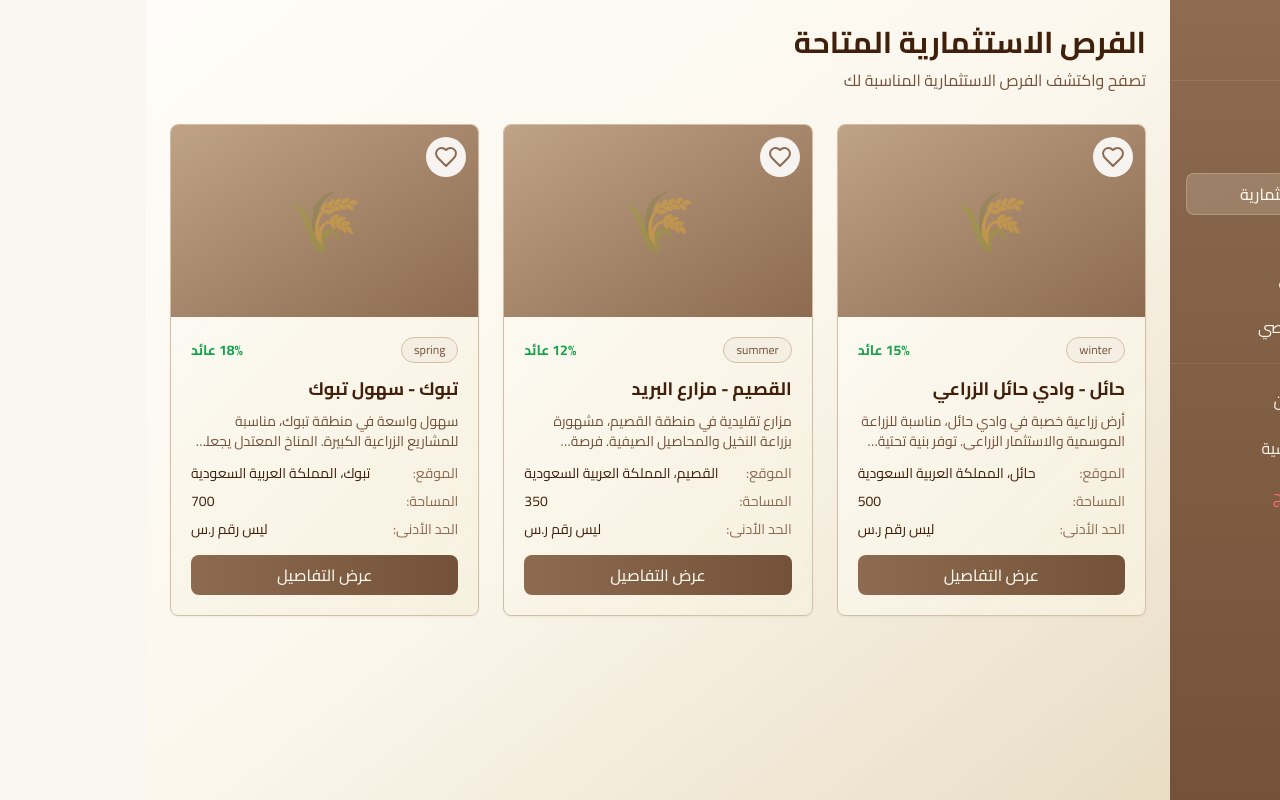
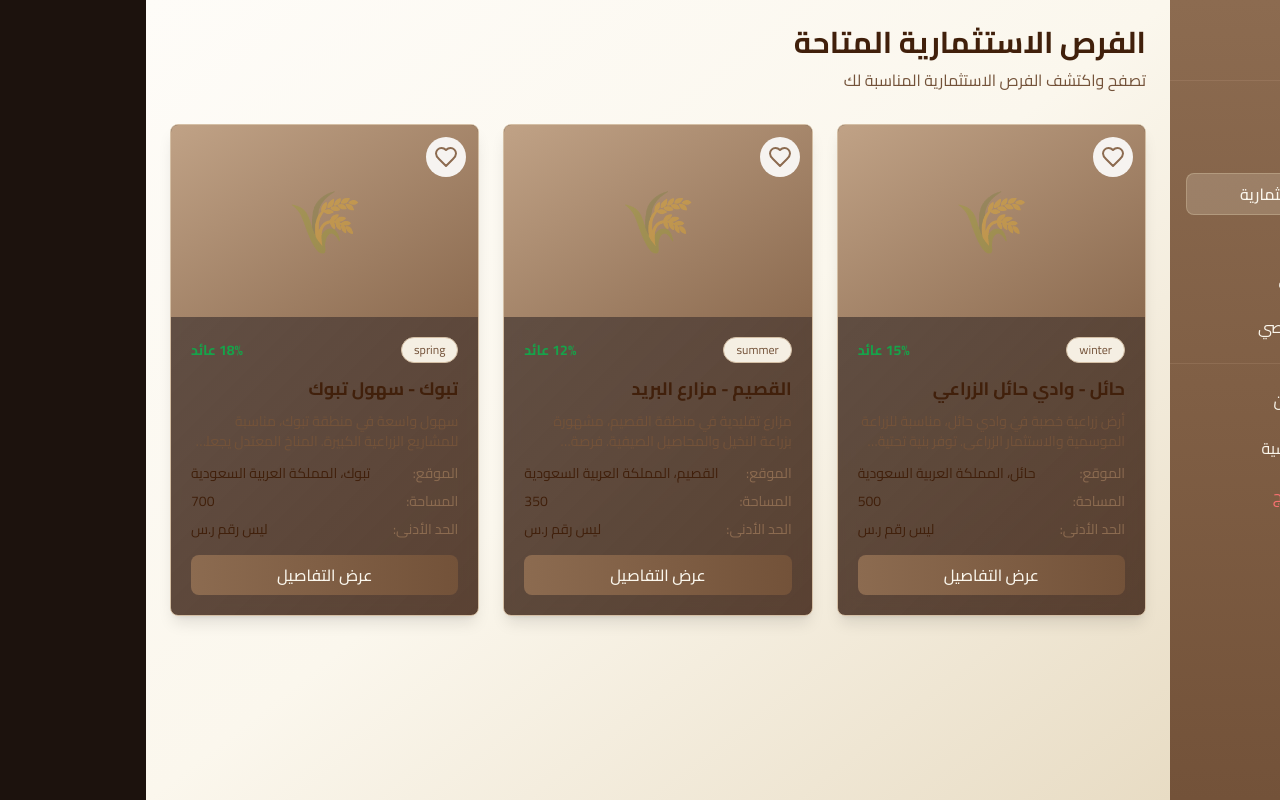
Before and after one commit to Abdulrahman-A9/LandX, a React (Vite) app: page /investor/opportunities in a window 1280 px wide. Built offline with nearby package versions, Linux system fonts and the light colour scheme.

Commit message:
تحديث نظام التصميم - Dark Mode فقط مع ألوان أرضية

```diff
--- a/src/components/shared/NewsCard.jsx
+++ b/src/components/shared/NewsCard.jsx
@@ -1,6 +1,7 @@
 import React from 'react';
 import Card from '../ui/Card';
 import { NewspaperIcon, MegaphoneIcon, CalendarIcon } from '../ui/Icons';
+import Badge from '../ui/Badge';
 
 const NewsCard = ({ news, type = 'news' }) => {
   const { title, content, municipality, date, image, priority } = news;
@@ -13,10 +14,10 @@ const NewsCard = ({ news, type = 'news' }) => {
     });
   };
 
-  const priorityStyles = {
-    high: 'bg-red-500/10 text-red-700 border-red-500/30',
-    medium: 'bg-amber-500/10 text-amber-700 border-amber-500/30',
-    low: 'bg-green-500/10 text-green-700 border-green-500/30',
+  const priorityVariant = {
+    high: 'danger',
+    medium: 'warning',
+    low: 'success',
   };
 
   const priorityLabels = {
@@ -26,8 +27,8 @@ const NewsCard = ({ news, type = 'news' }) => {
   };
 
   return (
-    <Card className="overflow-hidden bg-card-gradient border border-brown-300 hover:border-brown-400 transition-all duration-300 hover:shadow-lg h-full flex flex-col">
-      <div className="aspect-video bg-pearl-200 dark:bg-stone-800 relative overflow-hidden">
+    <Card className="overflow-hidden h-full flex flex-col">
+      <div className="aspect-video bg-app-surface-soft relative overflow-hidden">
         {image ? (
           <img
             src={image}
@@ -35,35 +36,37 @@ const NewsCard = ({ news, type = 'news' }) => {
             className="w-full h-full object-cover hover:scale-105 transition-transform duration-500"
           />
         ) : (
-          <div className="w-full h-full flex items-center justify-center bg-gradient-to-br from-pearl-200 to-pearl-300 dark:from-stone-800 dark:to-stone-700">
+          <div className="w-full h-full flex items-center justify-center bg-gradient-to-br from-app-surface-soft to-app-surface">
             {type === 'announcements' ? (
-              <MegaphoneIcon className="w-16 h-16 text-brown-400 dark:text-stone-500" />
+              <MegaphoneIcon className="w-16 h-16 text-muted" />
             ) : (
-              <NewspaperIcon className="w-16 h-16 text-brown-400 dark:text-stone-500" />
+              <NewspaperIcon className="w-16 h-16 text-muted" />
             )}
           </div>
         )}
         {type === 'announcements' && priority && (
-          <span className={`absolute top-3 right-3 text-xs font-bold px-2 py-1 rounded border ${priorityStyles[priority] || priorityStyles.low}`}>
-            {priorityLabels[priority] || 'عادي'}
-          </span>
+          <div className="absolute top-3 right-3">
+            <Badge variant={priorityVariant[priority] || 'success'}>
+              {priorityLabels[priority] || 'عادي'}
+            </Badge>
+          </div>
         )}
       </div>
 
       <div className="p-5 flex flex-col flex-1">
-        <div className="flex items-center gap-2 mb-3 text-xs text-brown-600 dark:text-stone-400">
-          <span className="font-medium bg-brown-200/40 dark:bg-stone-700/50 px-2 py-0.5 rounded">{municipality}</span>
+        <div className="flex items-center gap-2 mb-3 text-xs text-app-text-muted">
+          <span className="font-medium bg-app-surface-soft px-2 py-0.5 rounded border border-app-border">{municipality}</span>
           <span className="flex items-center gap-1">
             <CalendarIcon className="w-3 h-3" />
             {formatDate(date)}
           </span>
         </div>
 
-        <h3 className="text-base font-bold text-brown-900 dark:text-stone-100 mb-2 leading-relaxed">
+        <h3 className="text-base font-bold text-app-text mb-2 leading-relaxed">
           {title}
         </h3>
 
-        <p className="text-sm text-brown-700 dark:text-stone-400 leading-relaxed flex-1">
+        <p className="text-sm text-app-text-muted leading-relaxed flex-1">
           {content}
         </p>
       </div>
--- a/src/components/ui/Badge.jsx
+++ b/src/components/ui/Badge.jsx
@@ -2,11 +2,11 @@ import React from 'react';
 
 const Badge = ({ children, variant = 'default', className = '' }) => {
   const variants = {
-    default: 'bg-dark-800 text-dark-300 border border-dark-700',
-    primary: 'bg-gradient-to-r from-primary-500/20 to-secondary-500/20 text-primary-400 dark:text-stone-200 border border-primary-500/30',
-    success: 'bg-gradient-to-r from-green-500/20 to-emerald-500/20 text-green-400 border border-green-500/30',
-    warning: 'bg-gradient-to-r from-yellow-500/20 to-orange-500/20 text-yellow-400 border border-yellow-500/30',
-    danger: 'bg-gradient-to-r from-red-500/20 to-rose-500/20 text-red-400 border border-red-500/30',
+    default: 'bg-app-surface-soft text-app-text-muted border border-app-border',
+    primary: 'bg-brand/10 text-brand border border-brand/30',
+    success: 'bg-success/10 text-success border border-success/30',
+    warning: 'bg-warning/10 text-warning border border-warning/30',
+    danger: 'bg-danger/10 text-danger border border-danger/30',
   };
 
   return (
--- a/src/components/ui/Card.jsx
+++ b/src/components/ui/Card.jsx
@@ -3,7 +3,7 @@ import React from 'react';
 const Card = ({ children, className = '', hover = false, ...props }) => {
   return (
     <div
-      className={`bg-card-gradient dark:bg-gradient-to-br dark:from-stone-900 dark:to-stone-800 backdrop-blur rounded-lg shadow-sm dark:shadow-black/30 border border-brown-300 dark:border-stone-700 transition-all duration-300 ${hover ? 'hover:shadow-lg hover:scale-105 hover:border-brown-400 dark:hover:border-stone-500' : 'hover:shadow-md hover:border-brown-400 dark:hover:border-stone-500'} ${className}`}
+      className={`bg-card-gradient backdrop-blur rounded-lg shadow-lg border border-app-border transition-all duration-300 ${hover ? 'hover:shadow-xl hover:scale-105 hover:border-brand' : 'hover:shadow-md hover:border-muted'} ${className}`}
       {...props}
     >
       {children}
@@ -13,7 +13,7 @@ const Card = ({ children, className = '', hover = false, ...props }) => {
 
 const CardHeader = ({ children, className = '' }) => {
   return (
-    <div className={`px-6 py-4 border-b border-brown-300 dark:border-stone-700 ${className}`}>
+    <div className={`px-6 py-4 border-b border-app-border ${className}`}>
       {children}
     </div>
   );
@@ -29,7 +29,7 @@ const CardBody = ({ children, className = '' }) => {
 
 const CardFooter = ({ children, className = '' }) => {
   return (
-    <div className={`px-6 py-4 border-t border-brown-300 dark:border-stone-700 ${className}`}>
+    <div className={`px-6 py-4 border-t border-app-border ${className}`}>
       {children}
     </div>
   );
--- a/src/components/ui/Input.jsx
+++ b/src/components/ui/Input.jsx
@@ -9,16 +9,16 @@ const Input = ({
   return (
     <div className="w-full">
       {label && (
-        <label className="block text-sm font-medium text-brown-700 dark:text-stone-300 mb-1">
+        <label className="block text-sm font-medium text-app-text-muted mb-2">
           {label}
         </label>
       )}
       <input
-        className={`w-full px-3 py-2 bg-pearl-50 dark:bg-stone-900 text-brown-900 dark:text-stone-100 border ${error ? 'border-red-500' : 'border-brown-300 dark:border-stone-600'} rounded-lg focus:outline-none focus:ring-2 focus:ring-brown-500 dark:focus:ring-stone-500 focus:border-transparent placeholder:text-brown-400 dark:placeholder:text-stone-500 ${className}`}
+        className={`w-full px-4 py-3 bg-app-surface text-app-text border ${error ? 'border-danger' : 'border-app-border'} rounded-lg focus:outline-none focus:ring-2 focus:ring-brand focus:border-transparent placeholder:text-app-text-soft ${className}`}
         {...props}
       />
       {error && (
-        <p className="mt-1 text-sm text-red-600">{error}</p>
+        <p className="mt-1 text-sm text-danger">{error}</p>
       )}
     </div>
   );
--- a/src/components/ui/Select.jsx
+++ b/src/components/ui/Select.jsx
@@ -10,12 +10,12 @@ const Select = ({
   return (
     <div className="w-full">
       {label && (
-        <label className="block text-sm font-medium text-brown-700 dark:text-stone-300 mb-1">
+        <label className="block text-sm font-medium text-app-text-muted mb-2">
           {label}
         </label>
       )}
       <select
-        className={`w-full px-3 py-2 bg-pearl-50 dark:bg-stone-900 text-brown-900 dark:text-stone-100 border ${error ? 'border-red-500' : 'border-brown-300 dark:border-stone-600'} rounded-lg focus:outline-none focus:ring-2 focus:ring-brown-500 dark:focus:ring-stone-500 focus:border-transparent ${className}`}
+        className={`w-full px-4 py-3 bg-app-surface text-app-text border ${error ? 'border-danger' : 'border-app-border'} rounded-lg focus:outline-none focus:ring-2 focus:ring-brand focus:border-transparent ${className}`}
         {...props}
       >
         {options.map((option) => (
@@ -25,7 +25,7 @@ const Select = ({
         ))}
       </select>
       {error && (
-        <p className="mt-1 text-sm text-red-600">{error}</p>
+        <p className="mt-1 text-sm text-danger">{error}</p>
       )}
     </div>
   );
--- a/src/index.css
+++ b/src/index.css
@@ -15,12 +15,7 @@
     direction: rtl;
   }
   body {
-    @apply bg-brown-50 text-brown-900 transition-colors duration-300;
-  }
-  html.dark body {
-    @apply bg-stone-950 text-stone-100;
-  }
-  html.dark {
+    @apply bg-app-bg text-app-bg;
     color-scheme: dark;
   }
 }
--- a/tailwind.config.js
+++ b/tailwind.config.js
@@ -8,6 +8,32 @@ export default {
   theme: {
     extend: {
       colors: {
+        // Core Design System Colors
+        bg: '#1b130f',
+        'bg-soft': '#2a1c16',
+        'surface-dark': 'rgba(45, 28, 20, 0.68)',
+        'surface-strong': 'rgba(72, 46, 31, 0.9)',
+        text: '#f7efe6',
+        'text-dark': '#f6eadf',
+        muted: '#c8ad95',
+        'muted-dark': '#d1b59c',
+        brand: '#c57b45',
+        'brand-deep': '#824123',
+        accent: '#e3c2a1',
+        success: '#7f9b63',
+        warning: '#d29456',
+        danger: '#7d2f36',
+        // App Specific Colors
+        'app-bg': '#1c120d',
+        'app-bg-soft': '#261813',
+        'app-surface': 'rgba(55, 35, 24, 0.78)',
+        'app-surface-strong': 'rgba(72, 46, 31, 0.9)',
+        'app-surface-soft': 'rgba(98, 64, 43, 0.2)',
+        'app-border': 'rgba(231, 200, 168, 0.11)',
+        'app-text': '#f6eadf',
+        'app-text-muted': '#d1b59c',
+        'app-text-soft': '#b89273',
+        // Legacy colors for backward compatibility (will be removed)
         pearl: {
           50: '#fefcf8',
           100: '#fbf7ed',
@@ -76,18 +102,18 @@ export default {
         },
       },
       fontFamily: {
-        sans: ['Cairo', 'Inter', 'system-ui', 'sans-serif'],
-        arabic: ['Cairo', 'Inter', 'system-ui', 'sans-serif'],
+        sans: ['Cairo', 'Tajawal', '"Segoe UI"', 'Tahoma', 'Geneva', 'Verdana', 'sans-serif'],
+        heading: ['Cairo', '"Segoe UI"', 'Tahoma', 'Geneva', 'Verdana', 'sans-serif'],
+        body: ['Tajawal', '"Segoe UI"', 'Tahoma', 'Geneva', 'Verdana', 'sans-serif'],
       },
       backgroundImage: {
         'gradient-radial': 'radial-gradient(var(--tw-gradient-stops))',
         'gradient-conic': 'conic-gradient(from 180deg at 50% 50%, var(--tw-gradient-stops))',
-        'hero-gradient': 'linear-gradient(135deg, #fefcf8 0%, #f5efe3 30%, #d4bfa5 70%, #a68568 100%)',
-        'hero-gradient-dark': 'linear-gradient(135deg, #1c1917 0%, #292524 30%, #44403c 70%, #5a3922 100%)',
-        'card-gradient': 'linear-gradient(135deg, rgba(254, 252, 248, 0.95) 0%, rgba(245, 239, 220, 0.9) 100%)',
-        'card-gradient-dark': 'linear-gradient(135deg, rgba(41, 37, 36, 0.95) 0%, rgba(28, 25, 23, 0.9) 100%)',
-        'header-gradient': 'linear-gradient(135deg, #8c6b50 0%, #735239 50%, #5a3922 100%)',
-        'footer-gradient': 'linear-gradient(135deg, #735239 0%, #5a3922 50%, #41200b 100%)',
+        'hero-gradient': 'linear-gradient(135deg, #1b130f 0%, #2a1c16 30%, #1c120d 70%, #261813 100%)',
+        'card-gradient': 'linear-gradient(135deg, rgba(55, 35, 24, 0.78) 0%, rgba(72, 46, 31, 0.9) 100%)',
+        'card-gradient-strong': 'linear-gradient(135deg, rgba(72, 46, 31, 0.9) 0%, rgba(98, 64, 43, 0.95) 100%)',
+        'header-gradient': 'linear-gradient(135deg, #c57b45 0%, #824123 50%, #1b130f 100%)',
+        'footer-gradient': 'linear-gradient(135deg, #1c120d 0%, #261813 50%, #2a1c16 100%)',
       },
       animation: {
         'fade-in': 'fadeIn 0.8s ease-out forwards',
```
Also changed, not shown: src/components/shared/OpportunityCard.jsx (+17 -17 lines), src/components/ui/Button.jsx (+7 -6 lines), 1 other file (tests, documents, lock files or other folders).
